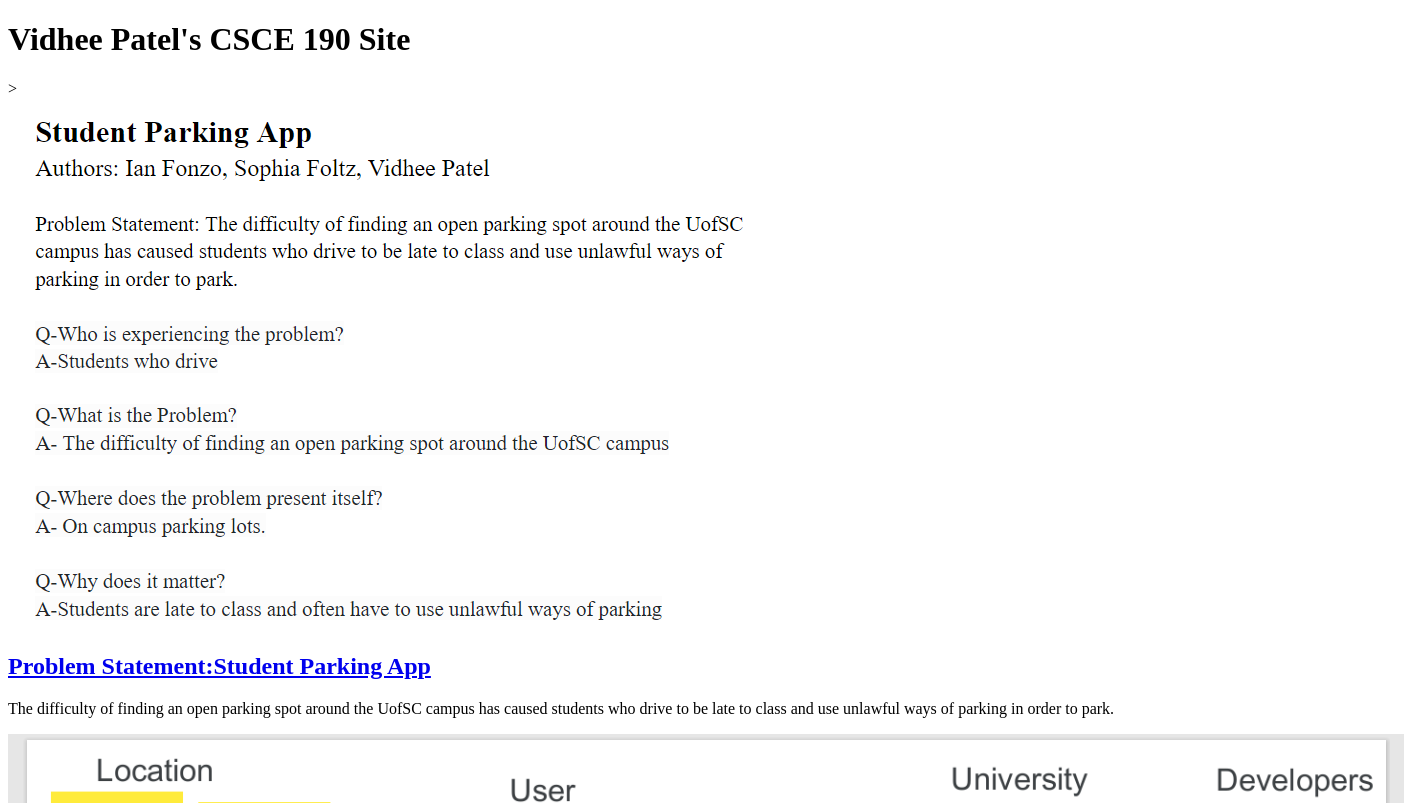
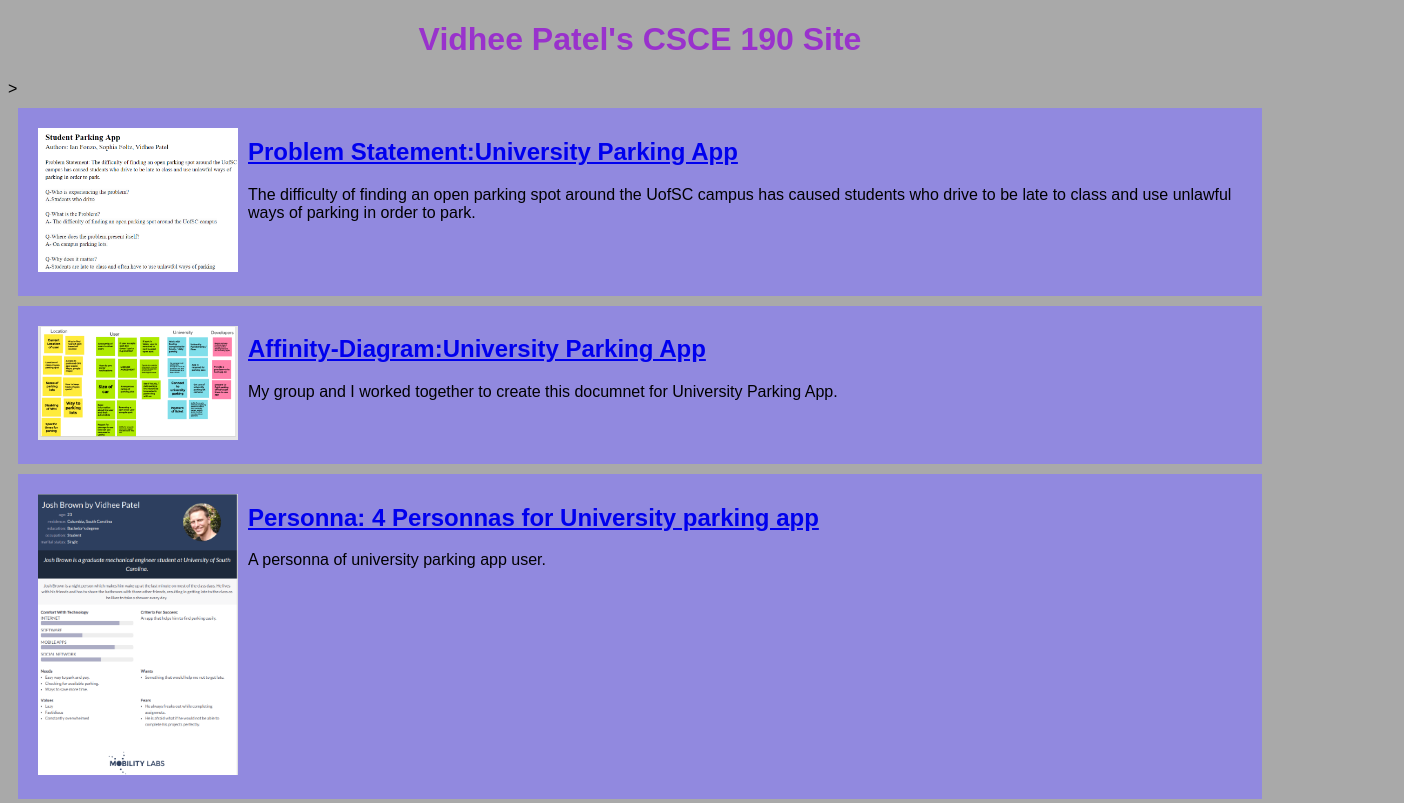
Before and after one commit to Vidhee1411/Vidhee1411.github.io, a plain HTML site: page index.html in a window 1280 px wide. Shown: the top 803 px of the page, 1404 px wide, since content can reach past the window. Drawn offline with Linux system fonts and the light colour scheme.

Commit message:
adding personnas

```diff
--- a/index.html
+++ b/index.html
@@ -2,6 +2,7 @@
 <html>
     <head>
         <title> CSCE 190: Portia Plante</title>
+        <link rel = "stylesheet" href="style.css">
     </head>
     <body>
         <h1>Vidhee Patel's CSCE 190 Site</h1>
@@ -9,18 +10,30 @@
         <section class = "assignment">
             <a href="Files/Problem Statement.pdf"><img src="images/problem_statement.png"></a>
              <section class="ass-details">
-                <a href="Files/Problem Statement.pdf"><h2>Problem Statement:Student Parking App</h2></a>
+                <a href="Files/Problem Statement.pdf"><h2>Problem Statement:University Parking App</h2></a>
                  <p>The difficulty of finding an open parking spot around the UofSC campus has caused students who drive to be late to class and use unlawful ways of parking in order to park.
                 </p>
+        </section>
+        </section>
         <!-- Affinity Diagram-->
-                <section class = "assignment">
-                    <a href="Files/affinity-diagram.pdf"><img src="images/affinity-diagram.png"></a>
-                     <section class="ass-details">
-                        <a href="Files/affinity-diagram.pdf"><h2>Affinity-Diagram:Student Parking App</h2></a>
-                         <p> My group and I worked together to create this documnet for Student Parking App.
-                        </p>
+        <section class = "assignment">
+            <a href="Files/affinity-diagram.pdf"><img src="images/affinity-diagram.png"></a>
+             <section class="ass-details">
+                <a href="Files/affinity-diagram.pdf"><h2>Affinity-Diagram:University Parking App</h2></a>
+                 <p> My group and I worked together to create this documnet for University Parking App.
+                </p>
+        </section>
+        </section>
+        <!-- Personas-->
+        <section class = "assignment">
+            <a href="Files/Personas.pdf"><img src="images/Persona.png"></a>
+             <section class="ass-details">
+                <a href="Files/Personas.pdf"><h2>Personna: 4 Personnas for University parking app </h2></a>
+                 <p> A personna of university parking app user.
+                </p>
 
-             </section>
         </section>
+        </section>
+
     </body>
 </html>
--- /dev/null
+++ b/style.css
@@ -0,0 +1,21 @@
+body{
+    background: darkgrey;
+    font-family: Arial, Helvetica, sans-serif;
+}
+
+.assignment {
+    display:flex;
+    padding:10px;
+    margin:10px;
+    background: rgb(145, 137, 223);
+}
+
+.assignment img{
+    width:200px;
+    padding:10px;
+}
+
+h1{
+    color:darkorchid;
+    text-align: center;
+}
```
Also changed, not shown: images/Persona.png (added), 1 other file.
